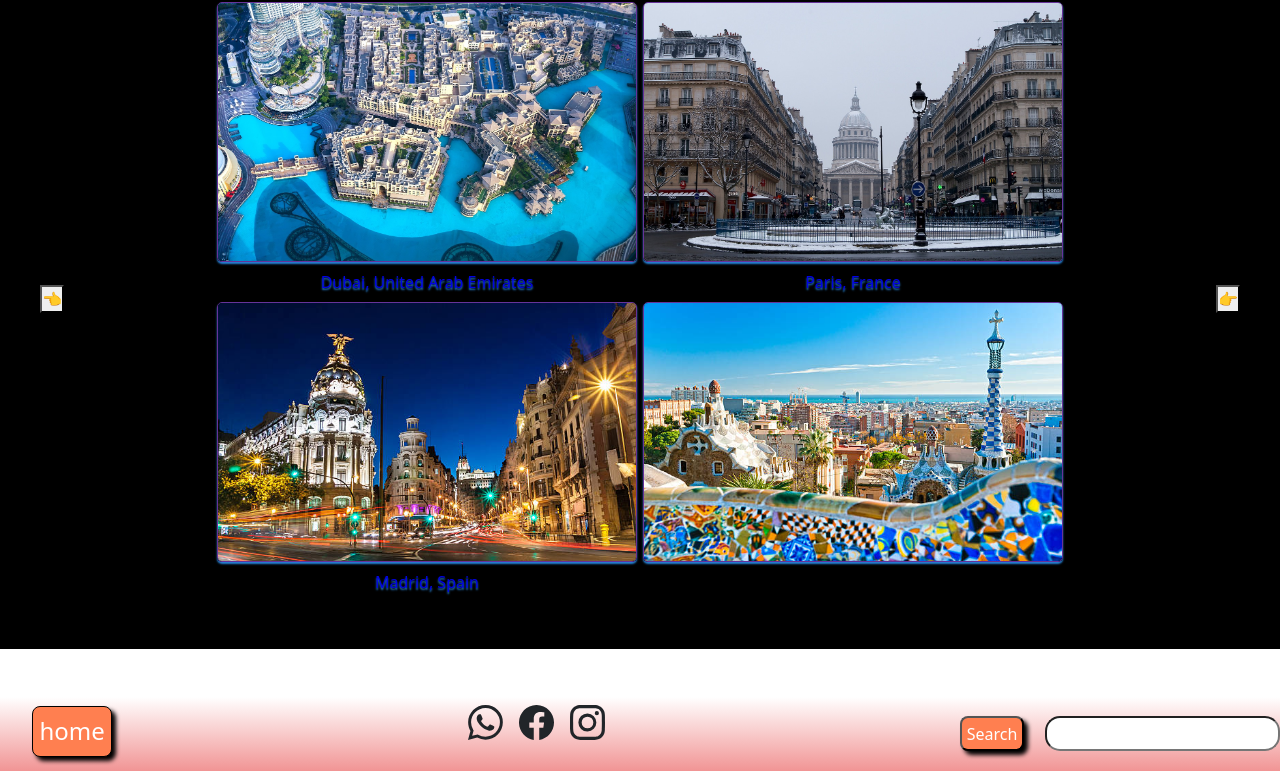
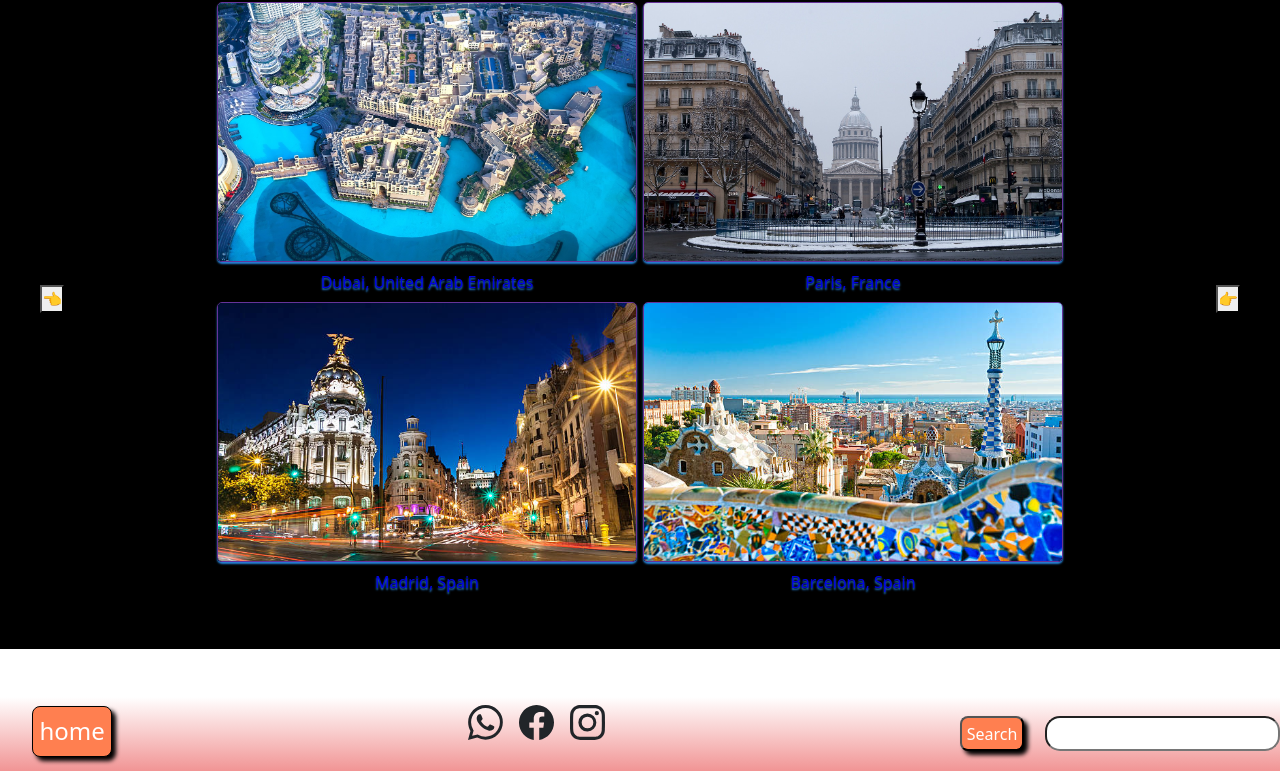
Before and after one commit to marguigle/mytinerary-front, a React (Vite) app: page / in a window 1280 px wide. Shown: the part 945-1716 px from the top of the page. Built offline with nearby package versions, Linux system fonts and the light colour scheme.

Commit message:
se corrigen errores de carrusel

```diff
--- a/src/components/carrusel/Carrucel.jsx
+++ b/src/components/carrusel/Carrucel.jsx
@@ -19,35 +19,36 @@ const Carrucel = () => {
 
     {
       id: 1,
-      foto1: "../public/img/munich-1572429_1280.jpg",
+      foto1: "../img/munich-1572429_1280.jpg",
       nombre1: "Munich, Germany",
-      foto2: "../public/img/paris-100277_1280.jpg",
+      foto2: "../img/paris-100277_1280.jpg",
       nombre2: "Paris, France",
-      foto3: "../public/img/imadrid.jpg",
+      foto3: "../img/imadrid.jpg",
       nombre3: "Madrid, Spain",
-      foto4: "../public/img/munich-1572429_1280.jpg",
+      foto4: "../img/munich-1572429_1280.jpg",
       nombre4: "Munich, Germany",
     },
 
     {
       id: 2,
-      foto1: "../public/img/washington-dc-85531_1280.jpg",
+      foto1: "../img/washington-dc-85531_1280.jpg",
       nombre1: "Washington, USA",
-      foto2: "../public/img/imadrid.jpg",
+      foto2: "../img/imadrid.jpg",
       nombre2: "Madrid, Spain",
-      foto3: "../public/img/portugal-4828134_1280.jpg",
+      foto3: "../img/portugal-4828134_1280.jpg",
       nombre3: "Lisbon, Portugal",
-      foto4: "../public/img/washington-dc-85531_1280.jpg",
+      foto4: "../img/washington-dc-85531_1280.jpg",
       nombre4: "Washington, USA",
     },
     {
       id: 3,
-      foto1: "../public/img/venice-4756377_1280.jpg",
+      foto1: "../img/venice-4756377_1280.jpg",
       nombre1: "Venice, Italy",
-      foto2: "../public/img/barcelona.jpg",
-      foto3: "../public/img/venice-2364149_1280.jpg",
+      foto2: "../img/barcelona.jpg",
+      nombre2: "Barcelona, Spain",
+      foto3: "../img/venice-2364149_1280.jpg",
       nombre3: "Venice, Italy",
-      foto4: "../public/img/venice-4756377_1280.jpg",
+      foto4: "../img/venice-4756377_1280.jpg",
       nombre4: "Venice, Italy",
     },
   ];
```
